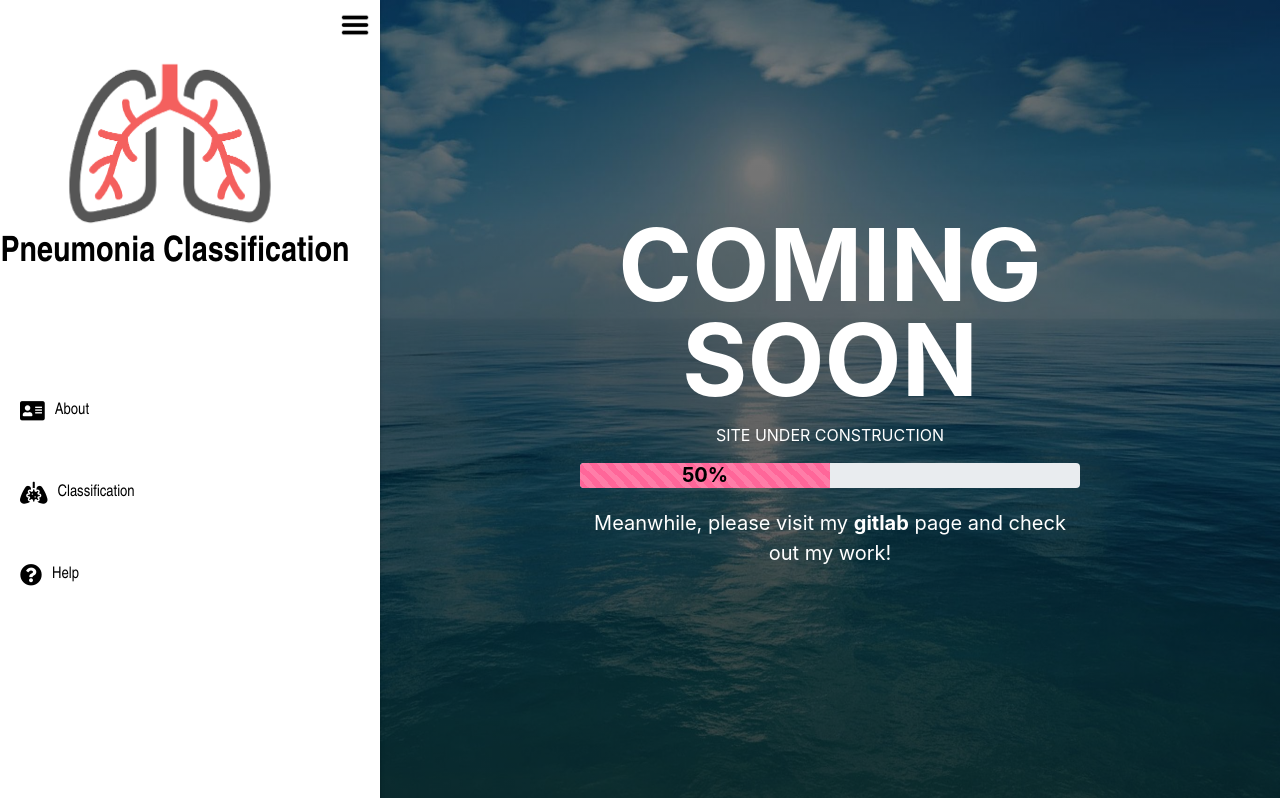
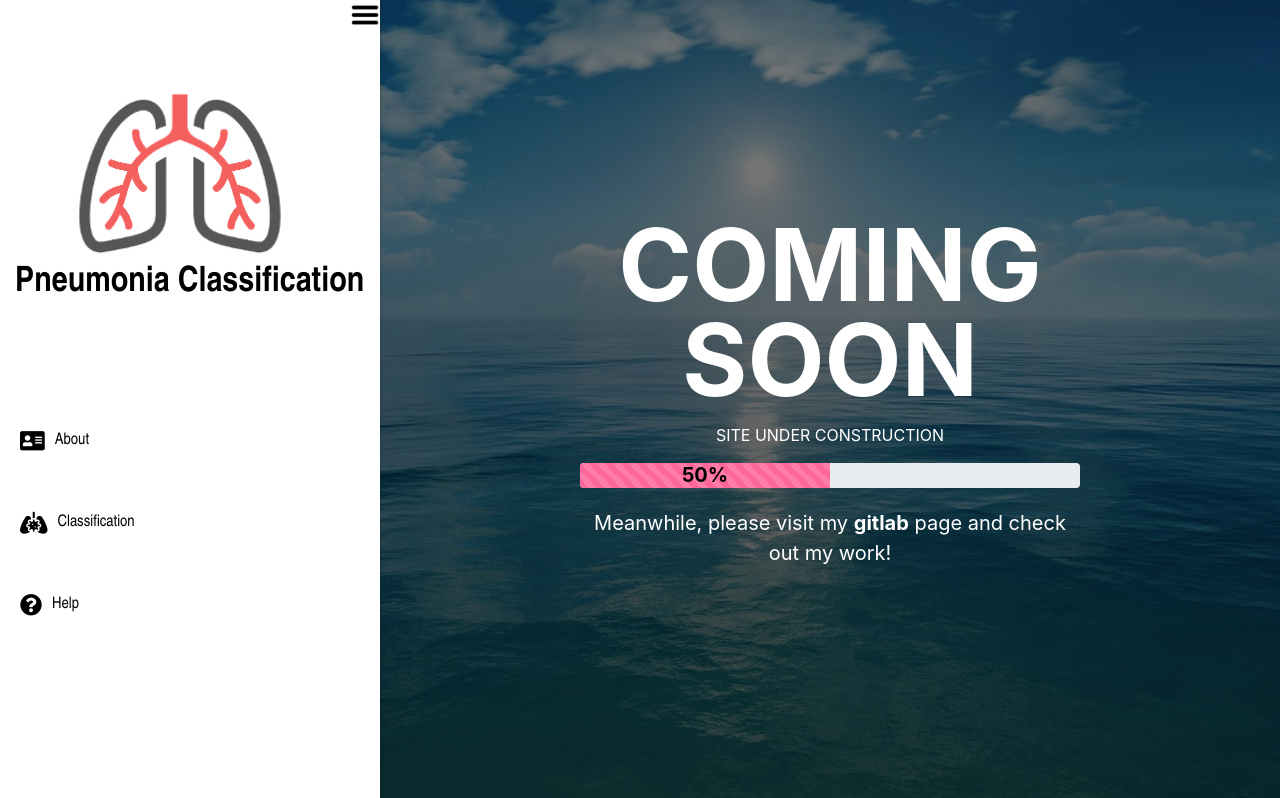
Before and after one commit to osaraho8357/Chest-Xray-Pneumonia-Classification, a Vue app: page / in a window 1280 px wide. Shown: the top 798 px of the page. Built offline with nearby package versions, Linux system fonts and the light colour scheme.

Commit message:
hiding sidebar

```diff
--- a/src/components/SideNavBarComponent.vue
+++ b/src/components/SideNavBarComponent.vue
@@ -1,7 +1,8 @@
 <template lang='pug'>
 .main
   #hide
-    img#menubar(src="@/assets/menubar.png")
+    img#menubar(src="@/assets/menubar.png"
+    @click="hideSidebar()")
   #header
       img#logo(src="@/assets/pneumonia-logo.png")
       a#title(href="/")
@@ -22,6 +23,12 @@
 <script lang='ts'>
 import {defineComponent} from 'vue'
 export default defineComponent({
+  props: {
+    hideSidebar: {
+      type: Function
+    },
+  },
+
   setup() {
     const elements: string[] = [
       'About',
@@ -34,7 +41,7 @@ export default defineComponent({
       'fas fa-question-circle',
     ]
     return {elements,fontawesomes,}
-  }
+  },
 })
 </script>
 
@@ -44,10 +51,10 @@ export default defineComponent({
   font-family Arial Narrow, sans-serif
   height 100%
   #hide
+    height 30px
     #menubar
       width 30px
-      height auto
-      margin 10px 10px 0 0
+      height atuo
       float right
       cursor pointer
       transition 0.1s ease
@@ -55,7 +62,9 @@ export default defineComponent({
         transform scale(1.1)
   #header
     width 350px
-    text-align center
+    position relative
+    left 50%
+    transform translateX(-50%)
     #logo
       width 330px
       height auto
--- a/src/views/Home.vue
+++ b/src/views/Home.vue
@@ -2,27 +2,52 @@
 .home
   .left
     .sidenavbarcomponent
-      SideNavbarComponent
+      SideNavBarComponent#sidebar(
+        :hideSidebar="hideSidebar"
+      )
   .right
     .homecomponent
-      HomeComponent
+      HomeComponent#home
 </template>
 
 <script lang="ts">
 import { defineComponent } from 'vue';
 import HomeComponent from '@/components/HomeComponent.vue'; // @ is an alias to /src
-import SideNavbarComponent from '@/components/SideNavBarComponent.vue';
+import SideNavBarComponent from '@/components/SideNavBarComponent.vue';
 import TopNavbarComponent from '@/components/TopNavBarComponent.vue'
 
 export default defineComponent({
   name: 'Home',
   components: {
     HomeComponent,
-    SideNavbarComponent,
+    SideNavBarComponent,
     TopNavbarComponent,
   },
+  methods: {
+    hideSidebar() {
+      const sidebarComponent = document.getElementsByClassName("sidenavbarcomponent")[0]
+      const sidebar = document.getElementById("sidebar")
+      const a = sidebar?.cloneNode(true)
+      const img: any = document.createElement('img')
+      img.src = require("@/assets/menubar.png")
+      img.style.width = "30px"
+      img.style.cursor = "pointer"
+      img.id = 'img';
+      img.addEventListener('click', function() {
+        sidebarComponent.appendChild(sidebar!)
+        sidebarComponent.removeChild(img!);
+      })
+      if (sidebar) {
+        sidebarComponent.removeChild(sidebar!);
+        sidebarComponent.appendChild(img);
+      }
+    },
+  }
 });
 </script>
+#header
+#middle
+#social-media
 
 <style lang='stylus' scoped>
 .home
@@ -31,6 +56,7 @@ export default defineComponent({
   display flex
   .left
     .sidenavbarcomponent
+      #sidebar
         height 100vh
         width 380px
         position relative
@@ -39,4 +65,5 @@ export default defineComponent({
         0 1px 5px 0 rgba(0,0,0,0.12)
   // .right
   //   .homecomponent
+  //     height 1000px
 </style>
```
Lines whose indentation alone changed are shown as unchanged.
